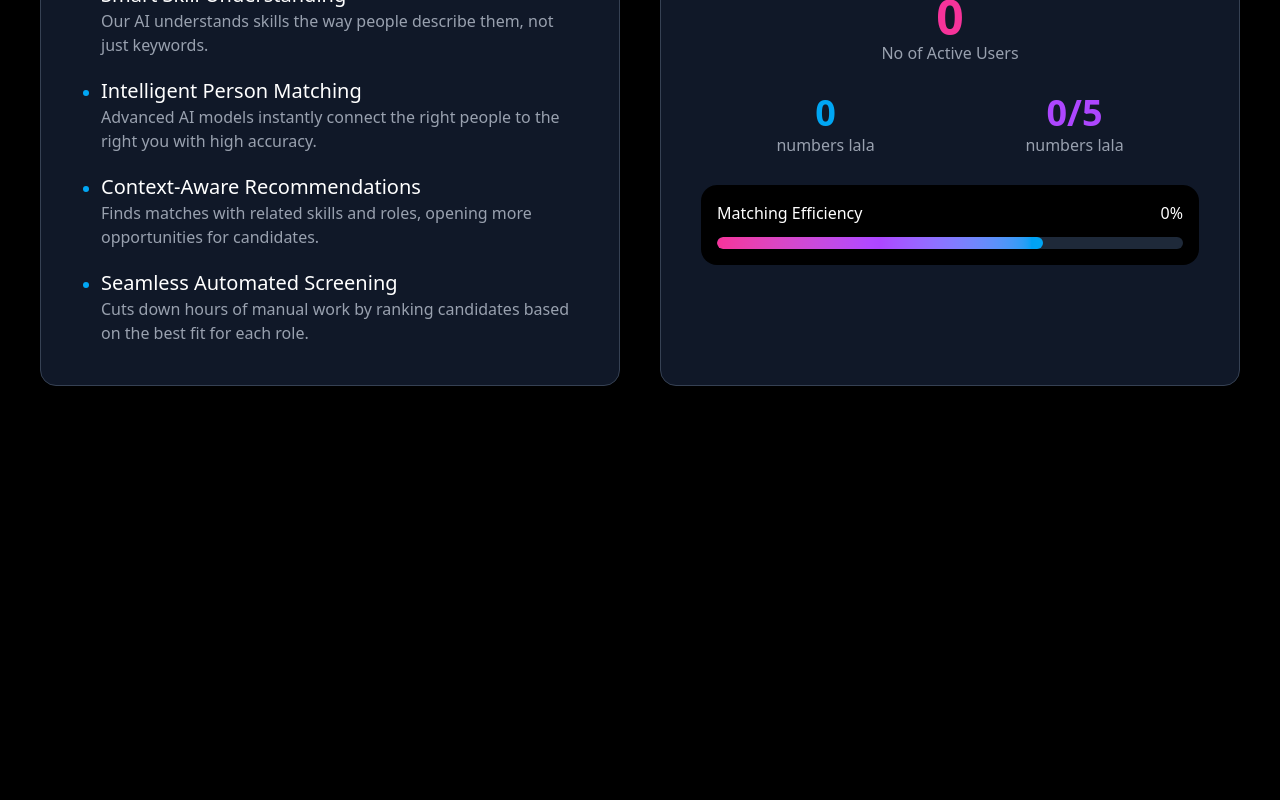
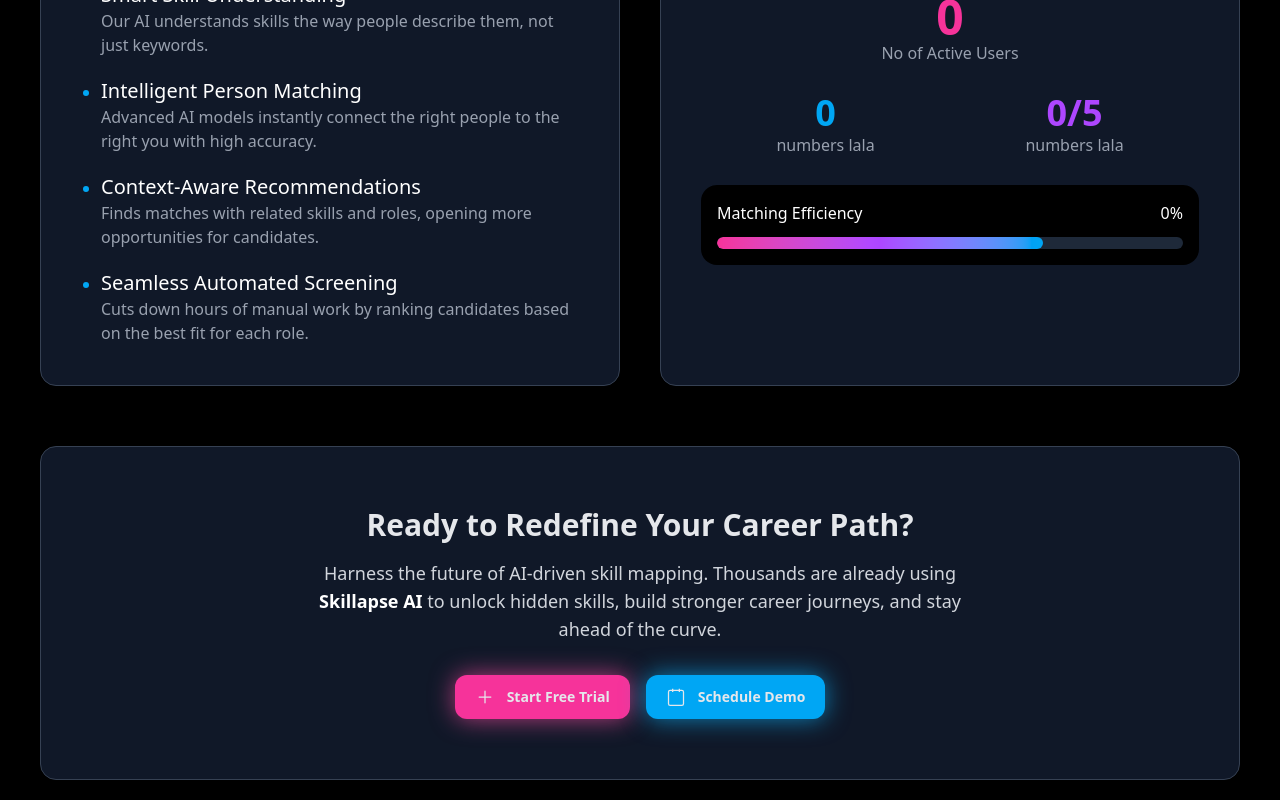
Before and after one commit to HariPrasanth290905/Skillapse-AI, a React (Vite) app in the folder skillapse-ai-frontend/: page / in a window 1280 px wide. Shown: the part 1593-2393 px from the top of the page. Before the commit the page ends 2019 px from the top, so only its background shows below. Built offline with nearby package versions, Linux system fonts and the light colour scheme.

Commit message:
dashboard completed

```diff
--- a/skillapse-ai-frontend/src/Test/Test.jsx
+++ b/skillapse-ai-frontend/src/Test/Test.jsx
@@ -1,6 +1,7 @@
 import Analytics from "../pages/Dashboard/Dash_Components/Analytics"
 import Cards from "../pages/Dashboard/Dash_Components/Cards"
 import Core from "../pages/Dashboard/Dash_Components/Core"
+import Cta from "../pages/Dashboard/Dash_Components/Cta"
 import Sidebar from "../pages/Dashboard/Dash_Components/Sidebar"
 import Welcome from "../pages/Dashboard/Dash_Components/Welcome"
 
@@ -11,7 +12,8 @@
     {/* <Sidebar/> */}
     {/* <Cards /> */}
     {/* <Core/> */}
-    <Analytics/>
+    {/* <Analytics/> */}
+    <Cta/>
     </>
   )
 }
--- a/skillapse-ai-frontend/src/index.css
+++ b/skillapse-ai-frontend/src/index.css
@@ -89,7 +89,8 @@
   }
 
   #welcome button {
-    @apply rounded-xl px-15 py-3 text-xl font-semibold cursor-pointer relative border-4 border-transparent;
+    @apply rounded-xl px-15 py-3 text-xl font-semibold cursor-pointer relative border-4 border-transparent hover:shadow-[0_0_40px_rgba(255,45,131,0.45)]
+ ;
     background-image: linear-gradient(rgb(0, 0, 0), rgb(0, 0, 0)),
       linear-gradient(to right, #ec4899, #a855f7, #0ea5e9);
     background-origin: border-box;
@@ -188,5 +189,33 @@
 .dash-analytics {
   @apply flex gap-10 m-10;
 }
+/* Cta Section  */
+#cta{
+  @apply mx-auto w-full px-10 py-5 text-gray-200
+}
+
+.cta-sec{
+  @apply rounded-2xl p-10 py-15 border-1 border-gray-700 bg-gray-900
+}
+.cta-title{
+  @apply mx-auto max-w-3xl text-center
+}
+.cta-text{
+  @apply mx-auto mb-8 max-w-2xl text-lg text-gray-300
+}
+.cta-butt-sec{
+  @apply flex flex-col items-center gap-4 sm:flex-row sm:justify-center
+}
+.cta-button {
+  @apply inline-flex items-center gap-3 rounded-xl px-5 py-3 text-sm font-semibold;
+}
+
+.cta-button-pink {
+  @apply shadow-[0_0_25px_rgba(236,72,153,0.75)];
+}
+
+.cta-button-sky {
+  @apply shadow-[0_0_25px_rgba(14,165,233,0.75)];
+}
 
 }
--- a/skillapse-ai-frontend/src/pages/Dashboard/Dash_Components/Analytics.jsx
+++ b/skillapse-ai-frontend/src/pages/Dashboard/Dash_Components/Analytics.jsx
@@ -1,7 +1,8 @@
-import { BarChart3, LucideChartBar } from "lucide-react";
+import { BarChart3 } from "lucide-react";
 import Progressbar from "./Progressbar";
 
 function Analytics() {
+
   return (
     <section id="analytics">
       <div className="a-title">
@@ -30,7 +31,7 @@
           <p>Matching Efficiency</p>
           <p>0%</p>
         </div>
-        <Progressbar value={70}/>
+        <Progressbar value={70} />
       </div>
     </section>
   );
--- /dev/null
+++ b/skillapse-ai-frontend/src/pages/Dashboard/Dash_Components/Cta.jsx
@@ -0,0 +1,81 @@
+import { useGSAP } from "@gsap/react";
+import gsap from "gsap";
+
+function Cta() {
+  useGSAP(()=>{
+    const tl = gsap.timeline({
+      scrollTrigger:{
+        trigger:'#cta',
+        start:'top 90%'
+      }
+    })
+    tl.from('#cta',{
+      opacity:0,
+      duration:1,
+      delay:0.2,
+      ease:'expo.inOut'
+    })
+  },[])
+  return (
+    <section id="cta">
+      <div className="cta-sec">
+        <div className="cta-title">
+          <h2 className="mb-4 text-3xl font-extrabold">
+            Ready to Redefine Your Career Path?
+          </h2>
+          <p className="cta-text">
+            Harness the future of AI-driven skill mapping. Thousands are already
+            using <span className="font-semibold text-white">Skillapse AI</span>{" "}
+            to unlock hidden skills, build stronger career journeys, and stay
+            ahead of the curve.
+          </p>
+
+          <div className="cta-butt-sec">
+            <a
+              href="#"
+              className="cta-button bg-pink-500 cta-button-pink"
+              aria-label="Start free trial"
+            >
+              <svg
+                xmlns="http://www.w3.org/2000/svg"
+                className="h-5 w-5"
+                viewBox="0 0 24 24"
+                fill="none"
+                stroke="currentColor"
+                strokeWidth="1.5"
+              >
+                <path
+                  strokeLinecap="round"
+                  strokeLinejoin="round"
+                  d="M12 5v14M5 12h14"
+                />
+              </svg>
+              Start Free Trial
+            </a>
+
+            <a
+              href="#"
+              className="cta-button bg-sky-500 cta-button-sky"
+              aria-label="Schedule demo"
+            >
+              <svg
+                xmlns="http://www.w3.org/2000/svg"
+                className="h-5 w-5"
+                viewBox="0 0 24 24"
+                fill="none"
+                stroke="currentColor"
+                strokeWidth="1.5"
+              >
+                <rect x="3" y="4" width="18" height="18" rx="2" />
+                <path d="M16 2v4M8 2v4" />
+              </svg>
+              Schedule Demo
+            </a>
+          </div>
+        </div>
+      </div>
+    </section>
+  );
+}
+
+export default Cta;
--- a/skillapse-ai-frontend/src/pages/Dashboard/Dashboard.jsx
+++ b/skillapse-ai-frontend/src/pages/Dashboard/Dashboard.jsx
@@ -1,23 +1,44 @@
+import { useGSAP } from "@gsap/react";
 import Analytics from "./Dash_Components/Analytics";
 import Cards from "./Dash_Components/Cards";
 import Core from "./Dash_Components/Core";
+import Cta from "./Dash_Components/Cta";
 import Nav from "./Dash_Components/Nav";
 import Sidebar from "./Dash_Components/Sidebar";
 import Welcome from "./Dash_Components/Welcome";
+import gsap from "gsap";
 
 function Dashboard() {
+  useGSAP(() => {
+    const tl = gsap.timeline({
+      scrollTrigger: {
+        trigger: "#analytics",
+        start: "top 90%",
+        end: "bottom 20%",
+      },
+    });
+    tl.from(".dash-analytics section", {
+      y: 100,
+      stagger: 0.2,
+      opacity: 0,
+      duration: 1,
+      delay:0.2,
+      ease: "power3.inOut",
+    });
+  }, []);
   return (
     <>
       <div className="dash">
         <Sidebar />
         <Nav />
       </div>
-    <Welcome/>
-    <Cards/>
+      <Welcome />
+      <Cards />
       <section className="dash-analytics">
-      <Core/>
-      <Analytics/>
+        <Core />
+        <Analytics />
       </section>
+      <Cta />
     </>
   );
 }
```
Lines whose indentation alone changed are shown as unchanged.
